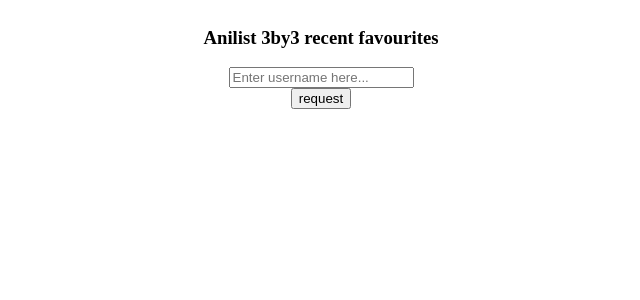
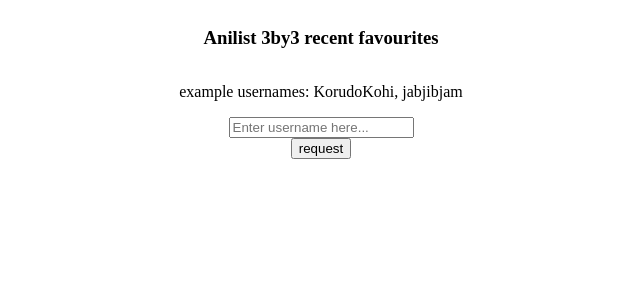
Before and after one commit to AntoineDujar/3by3, a React (Vite) app: page / in a window 1280 px wide. Shown: the top 300 px of the page, without its empty margins (319-959 px from the left). Built offline with nearby package versions, Linux system fonts and the light colour scheme.

Commit message:
added example usernames

```diff
--- a/src/App.jsx
+++ b/src/App.jsx
@@ -6,15 +6,16 @@
   const [username, setUsername] = useState("");
 
   const divStyle = {
-    display: 'flex',
-    flexDirection: 'column',
-    minWidth: '40rem',
-    alignItems: 'center'
-  }
+    display: "flex",
+    flexDirection: "column",
+    minWidth: "40rem",
+    alignItems: "center",
+  };
 
   return (
     <div style={divStyle}>
       <h3>Anilist 3by3 recent favourites</h3>
+      <p>example usernames: KorudoKohi, jabjibjam</p>
       <Input setUsername={setUsername} />
       <Request username={username} />
     </div>
```
